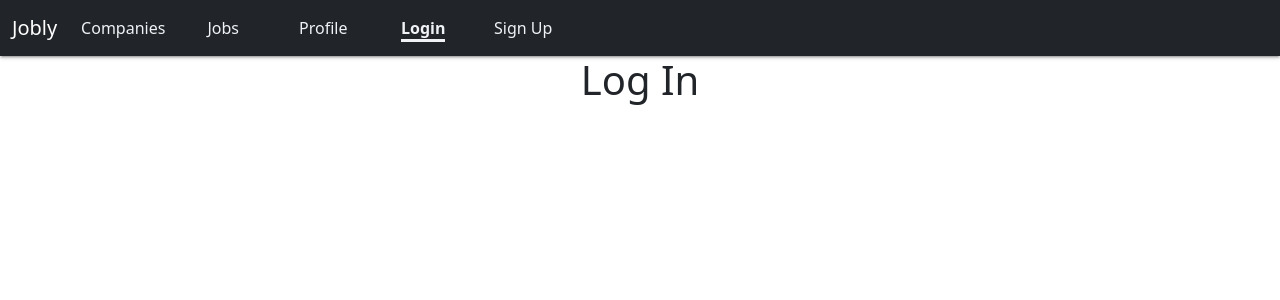
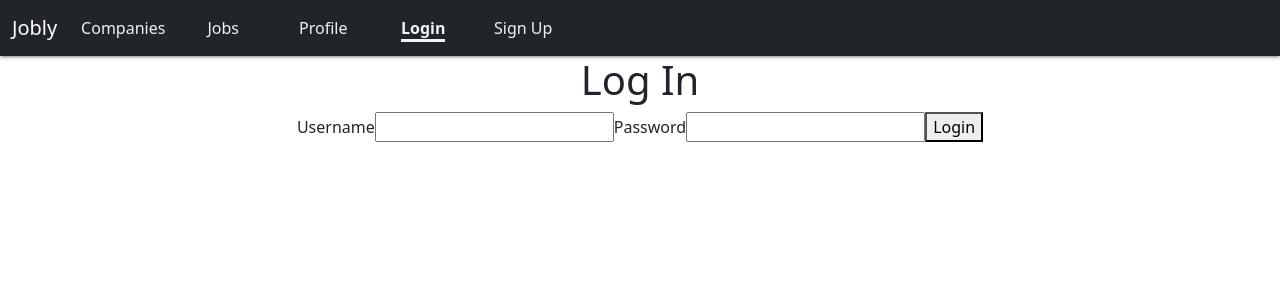
Before and after one commit to Woozical/springboard-react-jobly, a React (Create React App) app: page /login in a window 1280 px wide. Shown: the top 300 px of the page. Built offline with nearby package versions, Linux system fonts and the light colour scheme; no server answers.

Commit message:
barebones auth

```diff
--- a/src/App.js
+++ b/src/App.js
@@ -2,15 +2,52 @@ import { BrowserRouter } from 'react-router-dom';
 import PageRoutes from './Routes';
 import NavBar from './components/NavBar';
 import './App.css';
+import { useState, useEffect } from 'react';
+import UserContext from './UserContext';
+import JoblyAPI from './api';
+
+const DEFAULT_USER = {username: null, firstName: null, lastName: null, email: null, isAdmin: null, applications: []}
 
 const App = () => {
+  const [currentUser, setCurrentUser] = useState(null);
+
+  /** Component Mount, attempt to read an user info from local storage */
+  useEffect( () => {
+    async function loadUser(token, username){
+      JoblyAPI.token = token;
+      const user = await JoblyAPI.getUserApps(username, true);
+      if (user) setCurrentUser(user);
+    }
+
+    const localToken = localStorage.getItem("jobly-token");
+    const localUsername = localStorage.getItem("jobly-username");
+    if (localToken && localUsername) loadUser(localToken, localUsername);
+  } , []);
+
+  /** Attempts to authenticate with API, if successful updates state and saves info to localStorage */
+  const login = async ({username, password}) => {
+    const token = await JoblyAPI.getToken({username, password});
+    if (token){
+      JoblyAPI.token = token;
+      const user = await JoblyAPI.getUserApps(username, true);
+      if (user){
+        localStorage.setItem("jobly-token", token);
+        localStorage.setItem("jobly-username", user.username);
+        setCurrentUser(user);
+      }
+    }
+  }
+
   return (
+    <UserContext.Provider value={ { currentUser, login } }>
       <div className="App">
         <BrowserRouter>
           <NavBar />
           <PageRoutes />
         </BrowserRouter>
+        {currentUser && currentUser.username}
       </div>
+    </UserContext.Provider>
   );
 }
 
--- /dev/null
+++ b/src/UserContext.js
@@ -0,0 +1,3 @@
+import React from "react";
+const UserContext = React.createContext();
+export default UserContext;
--- a/src/api.js
+++ b/src/api.js
@@ -156,6 +156,18 @@ class JoblyAPI {
       console.error(err);
     }
   }
+
+  /** POSTs to /auth/token with given credentials to receive a new auth token
+   *  credentials is an object like so: { username: string, password: string }
+   */
+  static async getToken(credentials){
+    try {
+      let res = await this.request(`auth/token`, credentials, "post");
+      return res.data.token;
+    } catch (err) {
+      console.error(err);
+    }
+  }
 }
 
 
--- /dev/null
+++ b/src/components/LoginForm/index.js
@@ -0,0 +1,27 @@
+import { useState } from "react";
+
+const DEFAULT_STATE = {username: "", password: ""};
+
+const LoginForm = ({submitCallback}) => {
+  const [formData, setFormData] = useState(DEFAULT_STATE);
+  const handleChange = (evt) => {
+    const {name, value} = evt.target;
+    setFormData( data => ({...data, [name] : value}) );
+  }
+  const handleSubmit = async (evt) => {
+    evt.preventDefault();
+    await submitCallback(formData);
+    setFormData(DEFAULT_STATE);
+  }
+  return (
+    <form onSubmit={handleSubmit}>
+      <label htmlFor="login-username">Username</label>
+      <input onChange={handleChange} type="text" id="login-username" name="username" value={formData.username} />
+      <label htmlFor="login-password">Password</label>
+      <input onChange={handleChange} type="password" id="login-password" name="password" value={formData.password} />
+      <button>Login</button>
+    </form>
+  )
+}
+
+export default LoginForm;
--- a/src/pages/Login/index.js
+++ b/src/pages/Login/index.js
@@ -1,7 +1,16 @@
 import Placeholder from "../../components/placeholder";
+import LoginForm from "../../components/LoginForm";
+import { useContext } from "react";
+import UserContext from "../../UserContext";
 
 const LoginPage = () => {
-  return <Placeholder text="Log In" />;
+  const { login } = useContext(UserContext);
+  return (
+    <main>
+      <h1>Log In</h1>
+      <LoginForm submitCallback={login} />
+    </main>
+  )
 }
 
 export default LoginPage;
```
Lines whose indentation alone changed are shown as unchanged.
